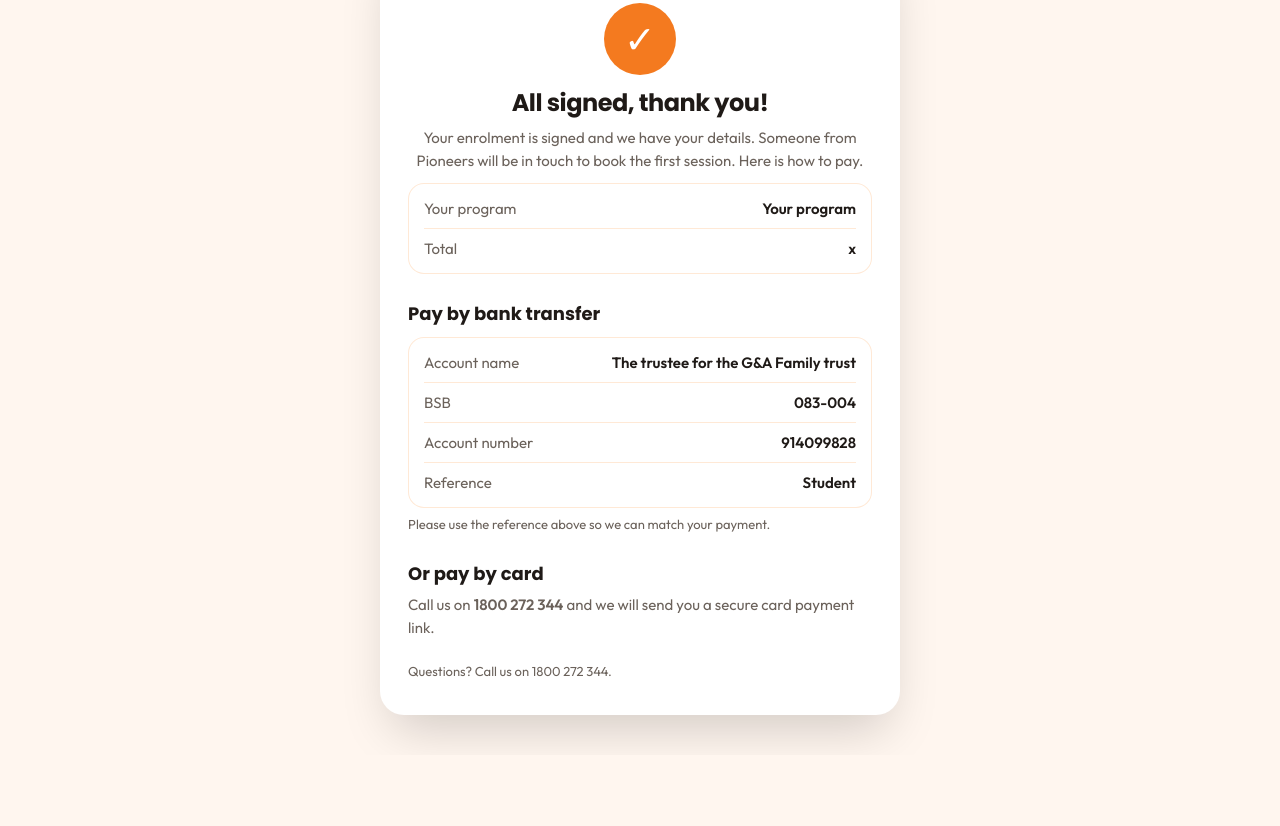
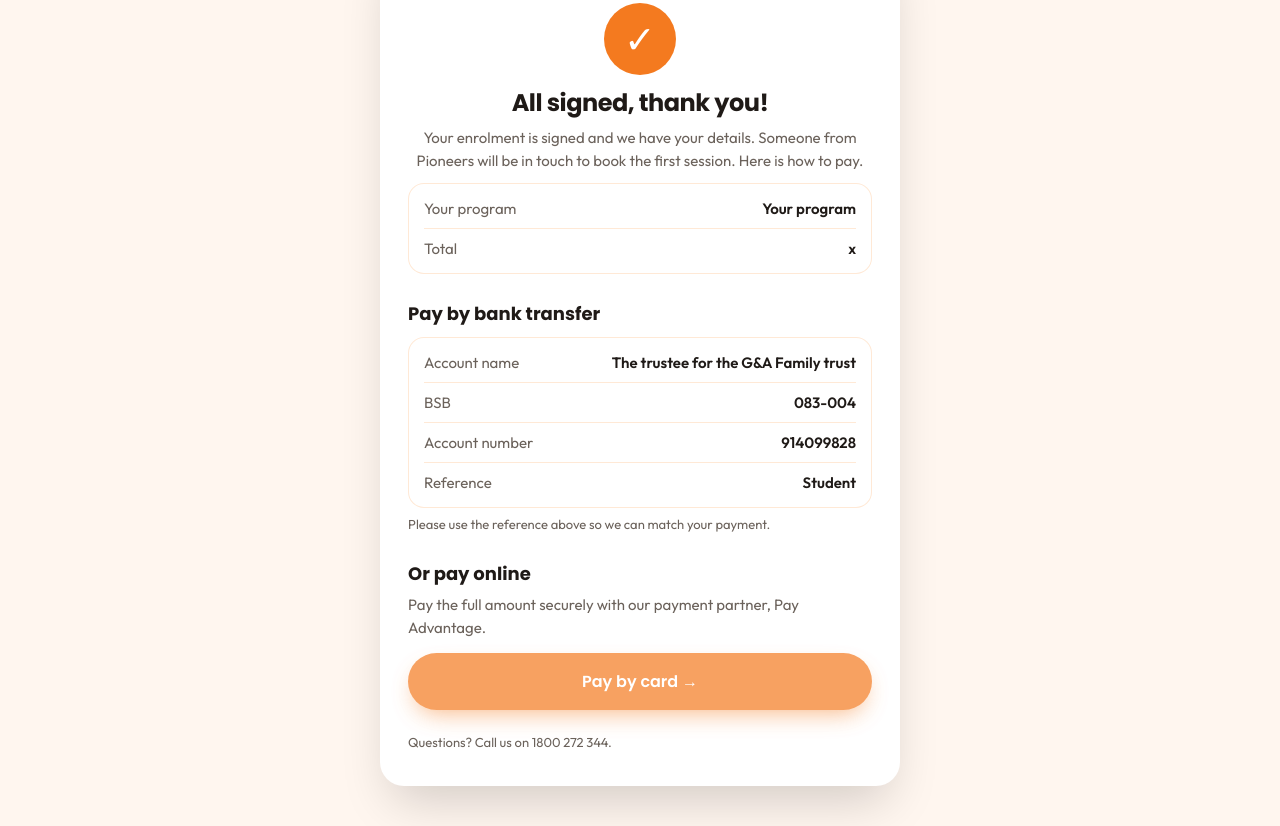
Before and after one commit to Caligal91/hub-enrolment-form-preview, a plain HTML site: page pay-upfront.html in a window 1280 px wide. Shown: the part 113-939 px from the top of the page. Before the commit the page ends 868 px from the top, so only its background shows below. Drawn offline with Linux system fonts and the light colour scheme.

Commit message:
Preview: upfront payment page has a Pay by card button

```diff
--- a/pay-upfront.html
+++ b/pay-upfront.html
@@ -41,10 +41,13 @@ p{color:#6B625B;font-size:15px;line-height:1.55;margin:6px 0}
     <div class="row"><span>Reference</span><b>Student</b></div>
   </div>
   <p class="small">Please use the reference above so we can match your payment.</p>
-  <h3>Or pay by card</h3>
-  <p>Call us on <b>1800 272 344</b> and we will send you a secure card payment link.</p>
+  <h3>Or pay online</h3>
+
+  <p>Pay the full amount securely with our payment partner, Pay Advantage.</p>
+  <a class="btn" href="#" rel="noopener">Pay by card &rarr;</a>
+
 
 
 <p class="small" style="margin-top:22px">Questions? Call us on 1800 272 344.</p>
 </div></div>
-<script>(function(){var q=new URLSearchParams(location.search);var m={'Your program':q.get('plan'),'Total':q.get('amt'),'Amount':q.get('amt'),'Frequency':q.get('freq'),'Preferred debit day':q.get('day'),'Reference':q.get('ref')};document.querySelectorAll('.row').forEach(function(r){var k=r.querySelector('span'),b=r.querySelector('b');if(k&&b&&m[k.textContent]){b.textContent=m[k.textContent];}});var d=document.createElement('div');d.style.cssText='background:#1F1A17;color:#fff;text-align:center;font:13px sans-serif;padding:8px';d.textContent='PREVIEW of the payment page. The direct debit button is disabled in this test.';document.body.insertBefore(d,document.body.firstChild);document.querySelectorAll('a.btn').forEach(function(a){a.removeAttribute('href');a.style.opacity='.7'});})();</script></body></html>
+<script>(function(){var q=new URLSearchParams(location.search);var m={'Your program':q.get('plan'),'Total':q.get('amt'),'Amount':q.get('amt'),'Frequency':q.get('freq'),'Preferred debit day':q.get('day'),'Reference':q.get('ref')};document.querySelectorAll('.row').forEach(function(r){var k=r.querySelector('span'),b=r.querySelector('b');if(k&&b&&m[k.textContent]){b.textContent=m[k.textContent];}});var d=document.createElement('div');d.style.cssText='background:#1F1A17;color:#fff;text-align:center;font:13px sans-serif;padding:8px';d.textContent='PREVIEW of the payment page. The pay buttons are disabled in this test.';document.body.insertBefore(d,document.body.firstChild);document.querySelectorAll('a.btn').forEach(function(a){a.removeAttribute('href');a.style.opacity='.7'});})();</script></body></html>
```
Also changed, not shown: pay-dd.html (+1 -1 lines).
